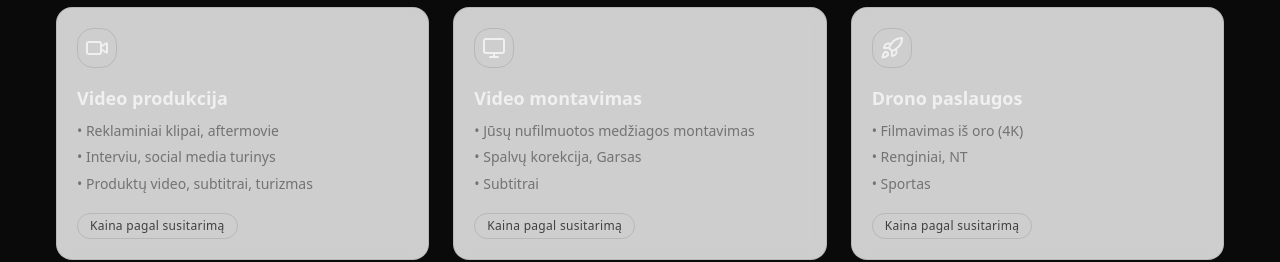
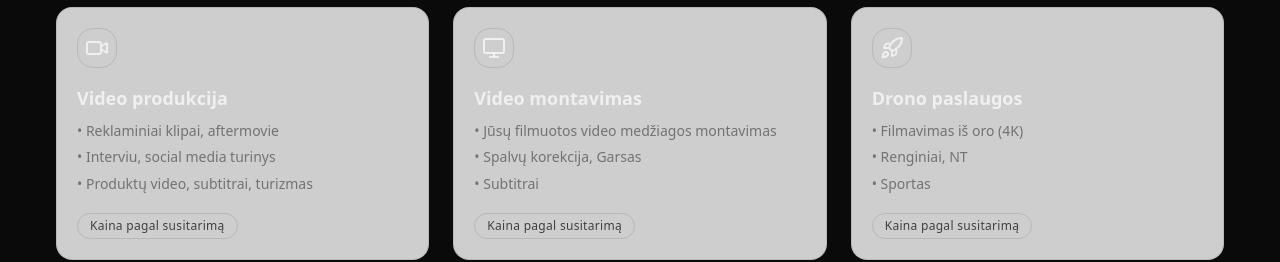
Before and after one commit to vytautasmedia/Vytautas-Portfolio, a React (Vite) app: page / in a window 1280 px wide. Shown: the part 2440-2702 px from the top of the page. Built offline with nearby package versions, Linux system fonts and the light colour scheme.

Commit message:
Update App.tsx

```diff
--- a/src/App.tsx
+++ b/src/App.tsx
@@ -161,7 +161,7 @@ const SERVICES = [
   {
     icon: <Monitor className="h-6 w-6" />,
     name: 'Video montavimas',
-    bullets: ['Jūsų nufilmuotos medžiagos montavimas', 'Spalvų korekcija, Garsas', 'Subtitrai'],
+    bullets: ['Jūsų filmuotos video medžiagos montavimas', 'Spalvų korekcija, Garsas', 'Subtitrai'],
     price: 'Kaina pagal susitarimą',
   },
   {
```
